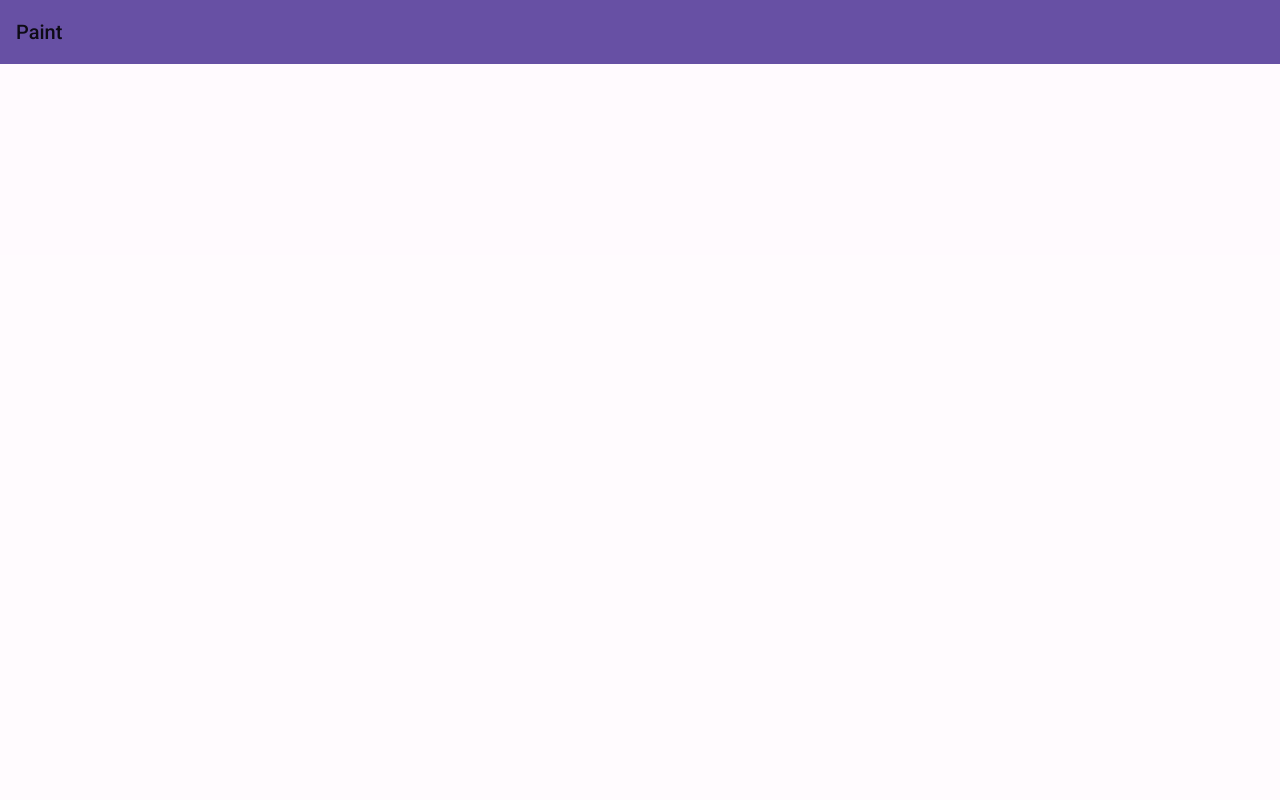
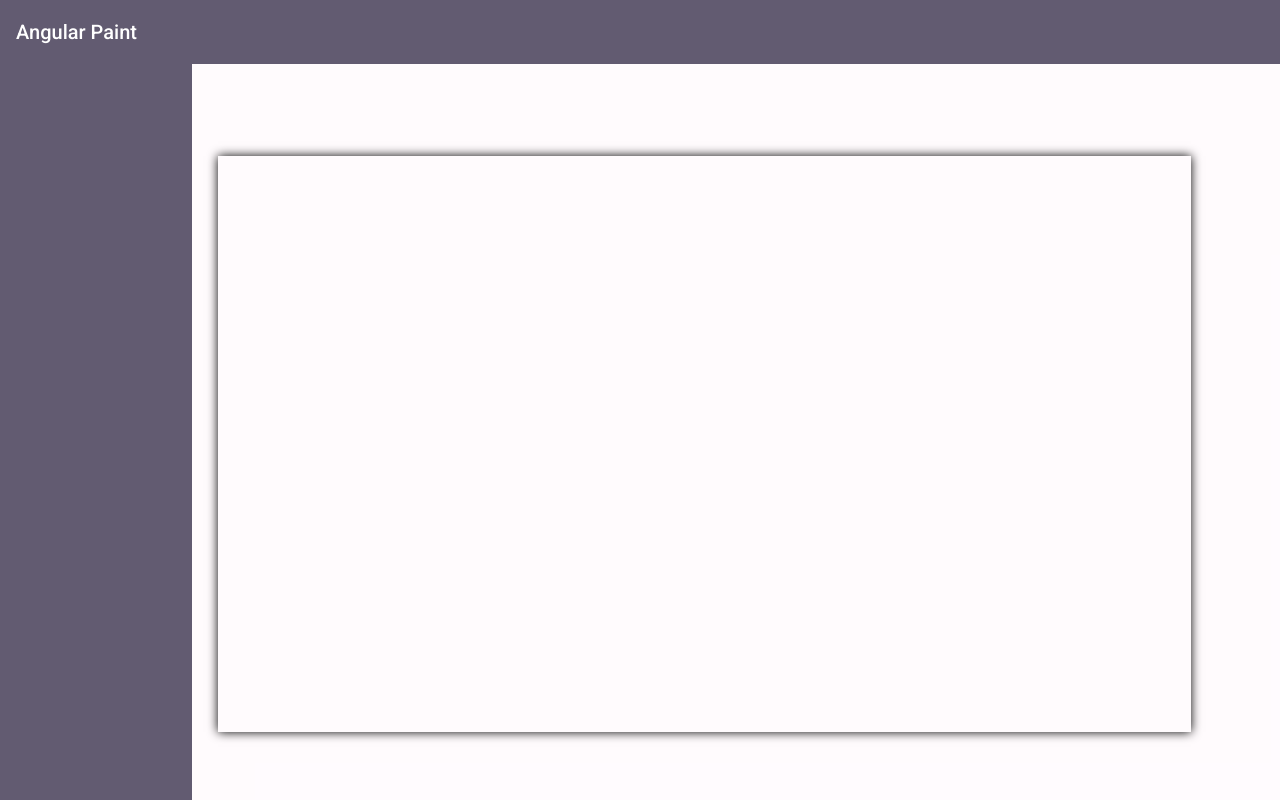
Before and after one commit to sivateja1995/AngularPaintingApp, an Angular app: page / in a window 1280 px wide. Built offline with nearby package versions, Linux system fonts and the light colour scheme.

Commit message:
added the draw funcitonality

```diff
--- a/src/app/paint/components/paint-screen/paint-screen.component.css
+++ b/src/app/paint/components/paint-screen/paint-screen.component.css
@@ -0,0 +1,3 @@
+.background-color{
+  background-color: var(--background) !important;
+}
--- a/src/app/paint/components/paint-screen/paint-screen.component.html
+++ b/src/app/paint/components/paint-screen/paint-screen.component.html
@@ -4,16 +4,49 @@
   fxLayoutGap="gappx"
   [fxShow]="true"
   [fxHide]="false"
-  class="w-100 h-100"
+  class="w-100 h-100 background-color"
 >
   <!-- start of the toolbar  -->
   <div
     fxLayout="row"
     fxLayoutAlign="start stretch"
     fxLayoutGap="gappx"
+    class="w-100"
+  >
+    <app-paint-toolbar class="w-100"></app-paint-toolbar>
+  </div>
+  <!-- end of the tool bar  -->
+
+  <!-- secondry frame  -->
+  <div
+    fxLayout="row"
+    fxLayoutAlign="start stretch"
+    fxLayoutGap="gappx"
     class="w-100 h-100"
   >
-    <app-paint-toolbar class="w-100 h-100"></app-paint-toolbar>
+    <!-- side nav toolbar  -->
+    <div
+      fxLayout="column"
+      fxLayoutAlign="start stretch"
+      fxLayoutGap="gappx"
+      class="w-20 h-100 secondary"
+      fxFlex="15"
+    >
+      <app-paint-tools-sidebar></app-paint-tools-sidebar>
+    </div>
+    <!-- end of the side nav toolbar -->
+
+    <!-- paint  screen  -->
+    <div
+      fxLayout="column"
+      fxLayoutAlign="center center"
+      fxLayoutGap="gappx"
+      class="w-100 h-100 "
+      fxFlex="80"
+    >
+      <app-paint-section></app-paint-section>
+    </div>
+    <!-- end of the paint screen  -->
   </div>
-  <!-- end of the tool bar  -->
+  <!-- end of the secondry frame  -->
 </div>
--- a/src/app/paint/components/paint-screen/paint-screen.component.ts
+++ b/src/app/paint/components/paint-screen/paint-screen.component.ts
@@ -3,13 +3,15 @@ import { Component, OnInit } from '@angular/core';
 @Component({
   selector: 'app-paint-screen',
   templateUrl: './paint-screen.component.html',
-  styleUrls: ['./paint-screen.component.css']
+  styleUrls: ['./paint-screen.component.css'],
 })
 export class PaintScreenComponent implements OnInit {
+  constructor(
 
-  constructor() { }
+  ) { }
 
   ngOnInit(): void {
   }
 
+
 }
--- /dev/null
+++ b/src/app/paint/components/paint-section/paint-section.component.css
@@ -0,0 +1,13 @@
+:host {
+  display: block;
+  width: 95%;
+  height: 75%;
+  align-items: center;
+  justify-content: center;
+}
+
+canvas {
+  box-shadow: 0px 0px 10px 0px;
+  /* position: relative; */
+  cursor: crosshair
+}
--- /dev/null
+++ b/src/app/paint/components/paint-section/paint-section.component.ts
@@ -0,0 +1,60 @@
+import { AfterViewInit, Component, ElementRef, OnInit, ViewChild } from '@angular/core';
+import { mergeMap, takeUntil, switchMap } from 'rxjs/operators';
+import { fromEvent } from 'rxjs';
+import { PaintService } from '../../services/paint.service';
+
+@Component({
+  selector: 'app-paint-section',
+  template: `
+    <canvas #mount></canvas>
+  `,
+  styleUrls: ['./paint-section.component.css']
+})
+export class PaintSectionComponent implements OnInit, AfterViewInit {
+
+  constructor(private paintSvc: PaintService, private elRef: ElementRef) { }
+
+  ngOnInit(): void {
+    console.log(this.elRef)
+    this.paintSvc.initialize(this.elRef.nativeElement)
+    this.startPainting()
+  }
+
+
+  ngAfterViewInit(): void {
+
+  }
+
+  private startPainting() {
+    const { nativeElement } = this.elRef;
+    const canvas = nativeElement.querySelector('canvas') as HTMLCanvasElement
+    const move$ = fromEvent<MouseEvent>(canvas, 'mousemove')
+    const down$ = fromEvent<MouseEvent>(canvas, 'mousedown')
+    const up$ = fromEvent<MouseEvent>(canvas, 'mouseup')
+    const paints$ = down$.pipe(
+      mergeMap(down => move$.pipe(takeUntil(up$)))
+      // mergeMap(down => move$)
+    );
+
+    down$.subscribe(console.info)
+
+    const offset = getOffset(canvas)
+
+    paints$.subscribe((event) => {
+      const clientX = event.clientX - offset.left
+      const clientY = event.clientY - offset.top
+      this.paintSvc.paint({ clientX, clientY })
+    });
+  }
+
+}
+
+function getOffset(el: HTMLElement) {
+  const rect = el.getBoundingClientRect();
+
+  return {
+    top: rect.top + document.body.scrollTop,
+    left: rect.left + document.body.scrollLeft
+  }
+
+}
--- a/src/app/paint/components/paint-toolbar/paint-toolbar.component.html
+++ b/src/app/paint/components/paint-toolbar/paint-toolbar.component.html
@@ -1,3 +1,3 @@
-<mat-toolbar class="primary w-90 h-5">
-    <span class="onPrimary">Paint</span>
+<mat-toolbar class="secondary w-90 h-5">
+    <span class="on-primary"> Angular Paint</span>
 </mat-toolbar>
--- a/src/app/paint/components/paint-tools-sidebar/paint-tools-sidebar.component.html
+++ b/src/app/paint/components/paint-tools-sidebar/paint-tools-sidebar.component.html
@@ -1 +1,2 @@
-<p>paint-tools-sidebar works!</p>
+<div fxLayout="column" fxLayoutAlign="start stretch" fxLayoutGap="gappx" class="secondary">
+</div>
--- /dev/null
+++ b/src/app/paint/services/paint.service.ts
@@ -0,0 +1,38 @@
+import { Injectable } from '@angular/core';
+
+let infiniteX = Infinity;
+let infiniteY = Infinity;
+let colorHue = 1;
+
+@Injectable({ 'providedIn': 'root' })
+export class PaintService {
+  private canvas: HTMLCanvasElement | null = null;
+  private ctx!: CanvasRenderingContext2D ;
+
+  initialize(mountPoint: HTMLElement) {
+    this.canvas = mountPoint.querySelector('canvas') as HTMLCanvasElement;
+    this.ctx = this.canvas.getContext('2d') as CanvasRenderingContext2D;
+    this.canvas.width = mountPoint.offsetWidth;
+    this.canvas.height = mountPoint.offsetHeight;
+    this.ctx.lineJoin = 'round';
+    this.ctx.lineCap = 'round';
+    this.ctx.lineWidth = 30;
+  }
+
+  paint({ clientX = 0, clientY = 0 }) {
+    console.log("clientx, clienty: ", clientX, clientY);
+    this.ctx.strokeStyle = `hsl(${colorHue}, 100%, 60%)`;
+    this.ctx.beginPath();
+    if (
+      Math.abs(infiniteX - clientX) < 100 &&
+      Math.abs(infiniteY - clientY) < 100
+    ) {
+      this.ctx.moveTo(infiniteX, infiniteY);
+    }
+    this.ctx.lineTo(clientX, clientY);
+    this.ctx.stroke();
+    infiniteX = clientX;
+    infiniteY = clientY;
+    colorHue++;
+  }
+}
--- a/src/app/shared/shared.module.ts
+++ b/src/app/shared/shared.module.ts
@@ -10,11 +10,11 @@ import { FlexLayoutModule } from '@angular/flex-layout';
   imports: [
     CommonModule,
     MaterialModule,
-    FlexLayoutModule
+    FlexLayoutModule,
   ],
   exports: [
     MaterialModule,
-    FlexLayoutModule
+    FlexLayoutModule,
   ],
   providers: []
 })
--- a/src/styles.css
+++ b/src/styles.css
@@ -1,7 +1,7 @@
 /* You can add global styles to this file, and also import other style files */
 
 :root {
-  --background: #fffbfedc;
+  --background: #fffbfe81;
   --primar: #6750a4;
   --secondry: #625b71;
   --tertiary: #7d5260;
@@ -86,7 +86,7 @@ body {
 }
 
 .on-primary {
-  background-color: var(--on-primary) !important;
+  color: var(--on-primary) !important;
 }
 
 .secondary {
@@ -94,10 +94,15 @@ body {
 }
 
 .onSecondary {
-  background-color: var(--on-secondary) !important;
+  color: var(--on-secondary) !important;
 }
 
 
-.boundary{
+.boundary {
   background-color: var(--outline) !important;
 }
+
+
+.teriatry{
+  background-color: var(--tertiary);
+}
```
Also changed, not shown: src/app/MaterialModule.ts (+5 -2 lines), src/app/paint/paint.module.ts (+6 -2 lines), 1 other file (tests, documents, lock files or other folders).
